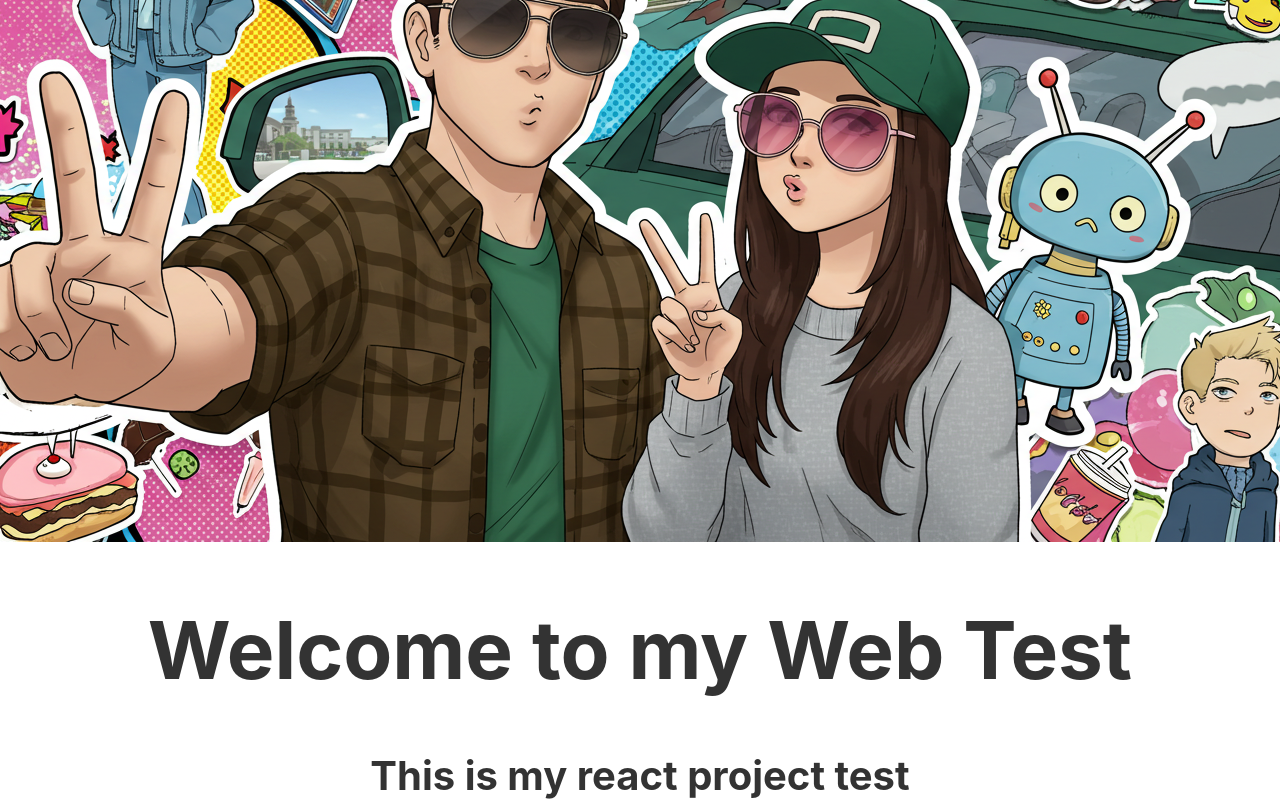
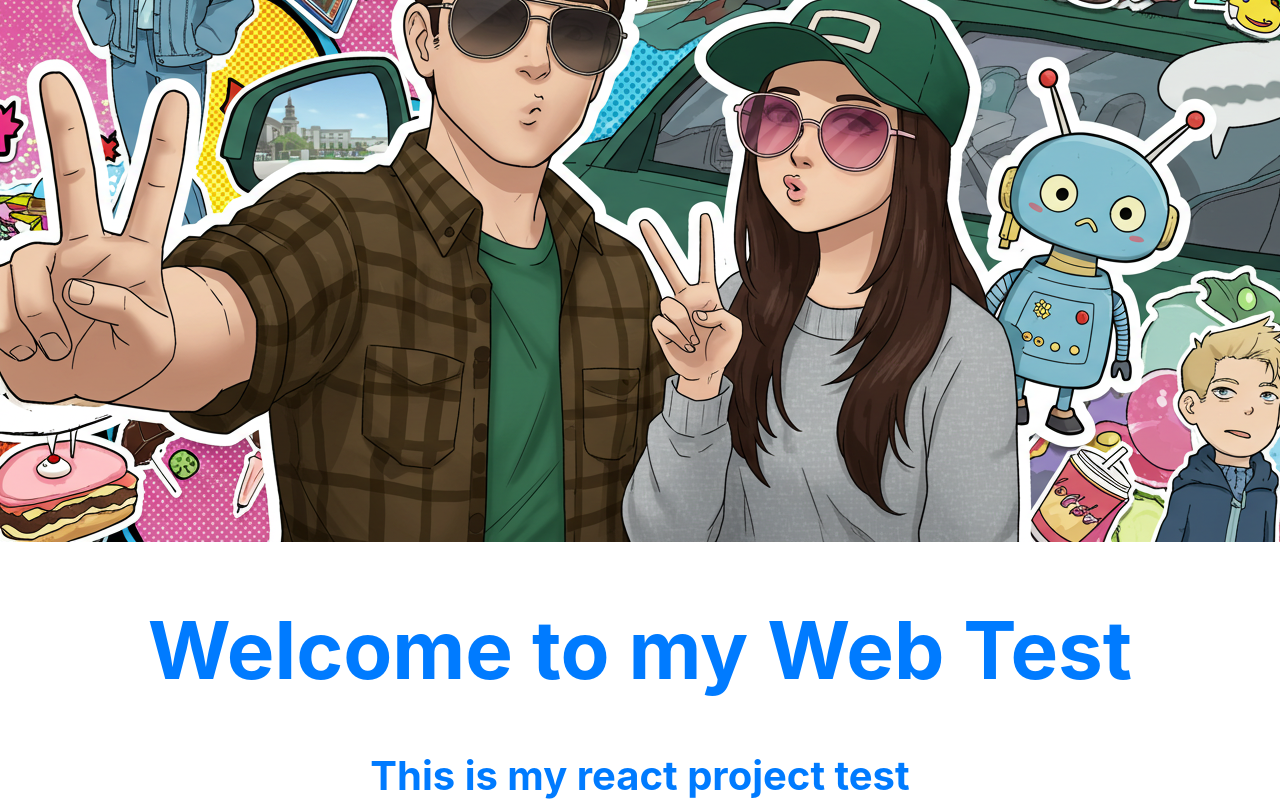
Before and after one commit to swhwang81/react-test, a React (Create React App) app: page / in a window 1280 px wide. Shown: the part 326-1126 px from the top of the page. Built offline with nearby package versions, Linux system fonts and the light colour scheme.

Commit message:
Move intro-text above image and change text color to blue

```diff
--- a/src/App.css
+++ b/src/App.css
@@ -54,5 +54,8 @@ main{
 }
 
 .intro-text{
-font-size:40px;
+  font-size: 40px;
+  color: #007bff;
+  margin-bottom: 30px;
+  text-align: center;
 }
```
